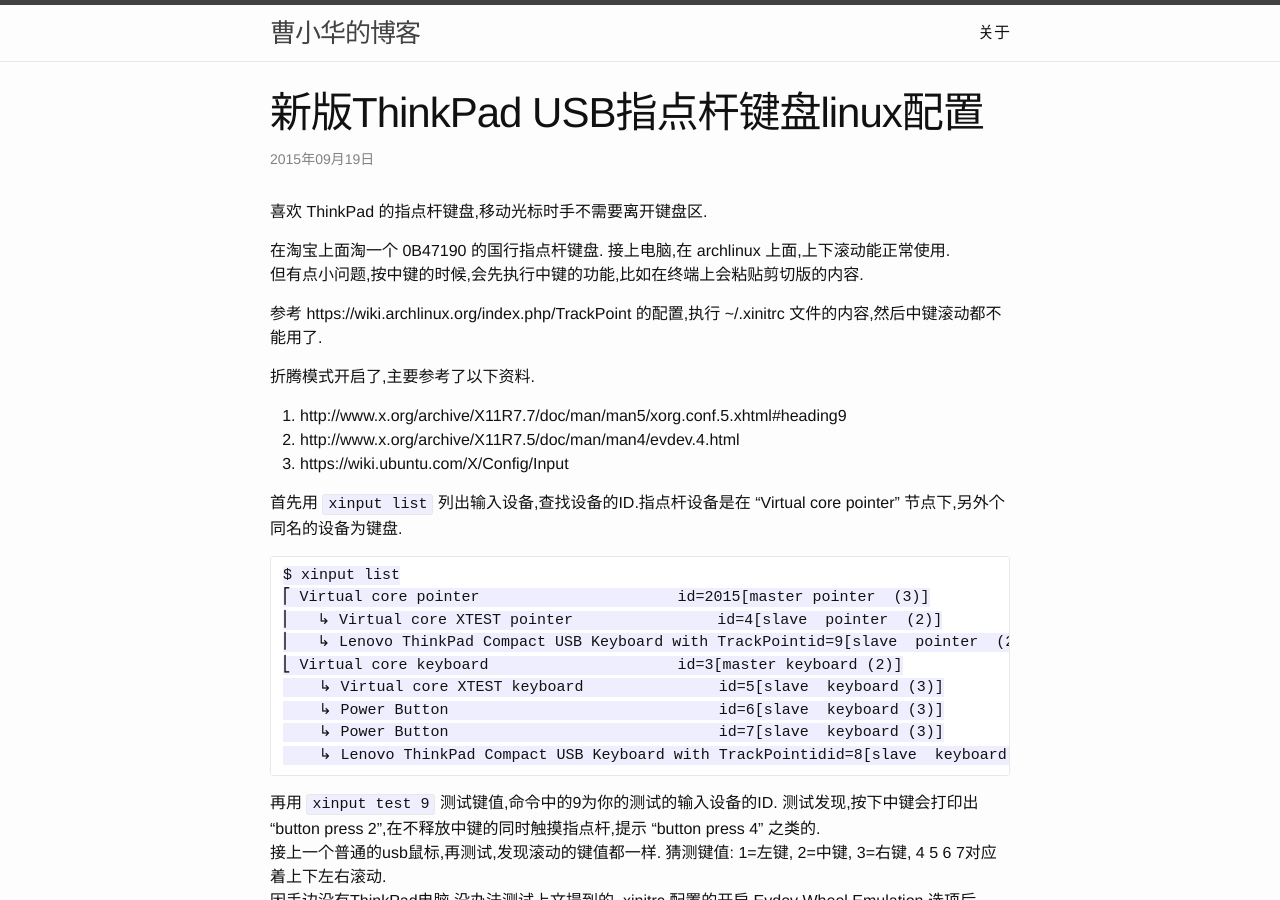
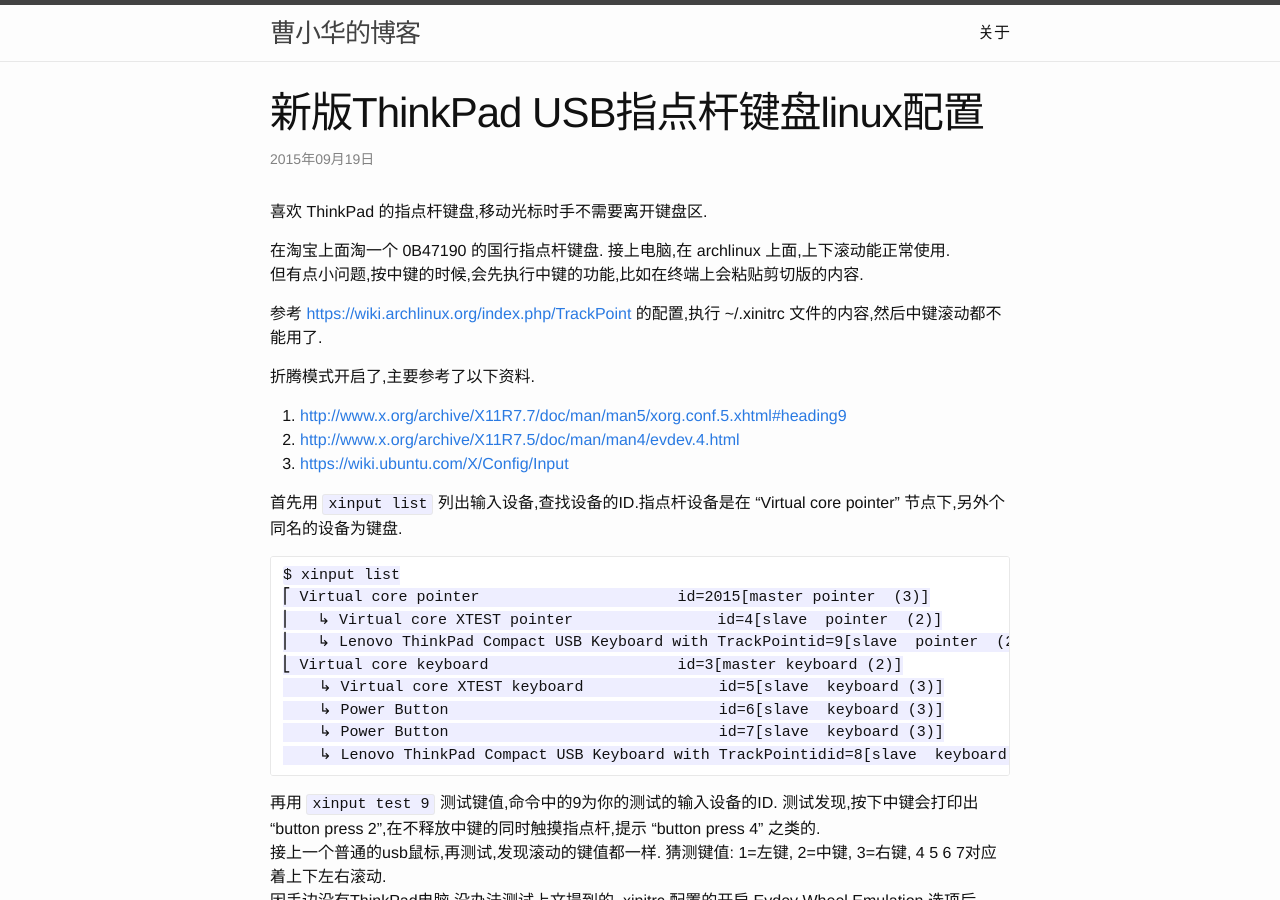
Before and after one commit to mangege/mangege.github.io, a Jekyll site: the page built from _posts/2015-09-19-1.md, in a window 1280 px wide and 900 px high. Built offline with Jekyll 4.4.1, drawn with Linux system fonts in a browser that asks for light colours; comment, search, counter and statistics services are not loaded; some of the changed lines change nothing that is shown.

Commit message:
fix link

```diff
--- a/_posts/2015-09-19-1.md
+++ b/_posts/2015-09-19-1.md
@@ -10,13 +10,13 @@ categories: tech
 在淘宝上面淘一个 0B47190 的国行指点杆键盘. 接上电脑,在 archlinux 上面,上下滚动能正常使用.
 但有点小问题,按中键的时候,会先执行中键的功能,比如在终端上会粘贴剪切版的内容.
 
-参考 https://wiki.archlinux.org/index.php/TrackPoint 的配置,执行 ~/.xinitrc 文件的内容,然后中键滚动都不能用了.
+参考 [https://wiki.archlinux.org/index.php/TrackPoint](https://wiki.archlinux.org/index.php/TrackPoint) 的配置,执行 ~/.xinitrc 文件的内容,然后中键滚动都不能用了.
 
 折腾模式开启了,主要参考了以下资料.
 
-1. http://www.x.org/archive/X11R7.7/doc/man/man5/xorg.conf.5.xhtml#heading9
-2. http://www.x.org/archive/X11R7.5/doc/man/man4/evdev.4.html
-3. https://wiki.ubuntu.com/X/Config/Input
+1. [http://www.x.org/archive/X11R7.7/doc/man/man5/xorg.conf.5.xhtml#heading9](http://www.x.org/archive/X11R7.7/doc/man/man5/xorg.conf.5.xhtml#heading9)
+2. [http://www.x.org/archive/X11R7.5/doc/man/man4/evdev.4.html](http://www.x.org/archive/X11R7.5/doc/man/man4/evdev.4.html)
+3. [https://wiki.ubuntu.com/X/Config/Input](https://wiki.ubuntu.com/X/Config/Input)
 
 首先用 `xinput list` 列出输入设备,查找设备的ID.指点杆设备是在 "Virtual core pointer" 节点下,另外个同名的设备为键盘.
 
```
